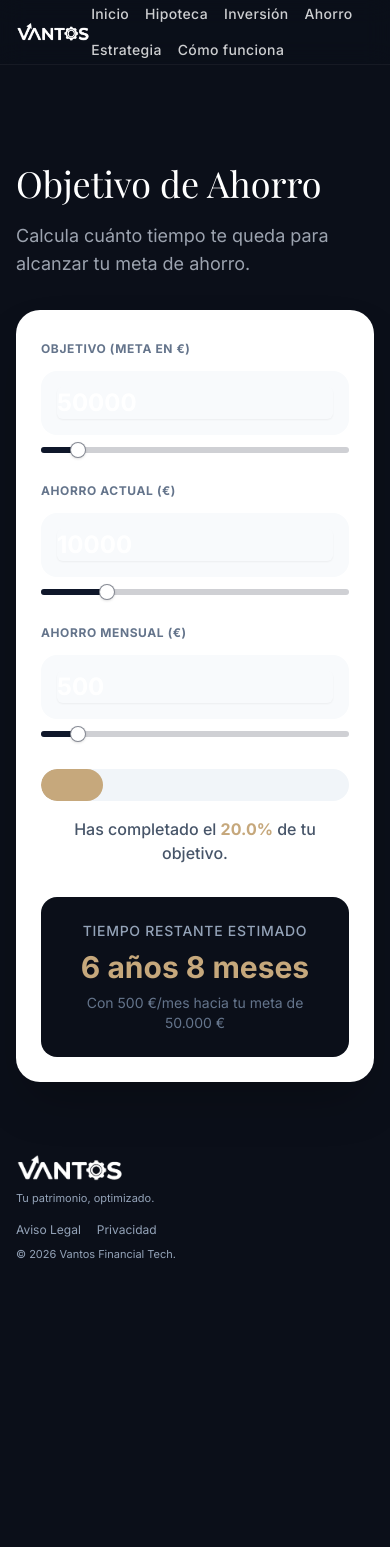
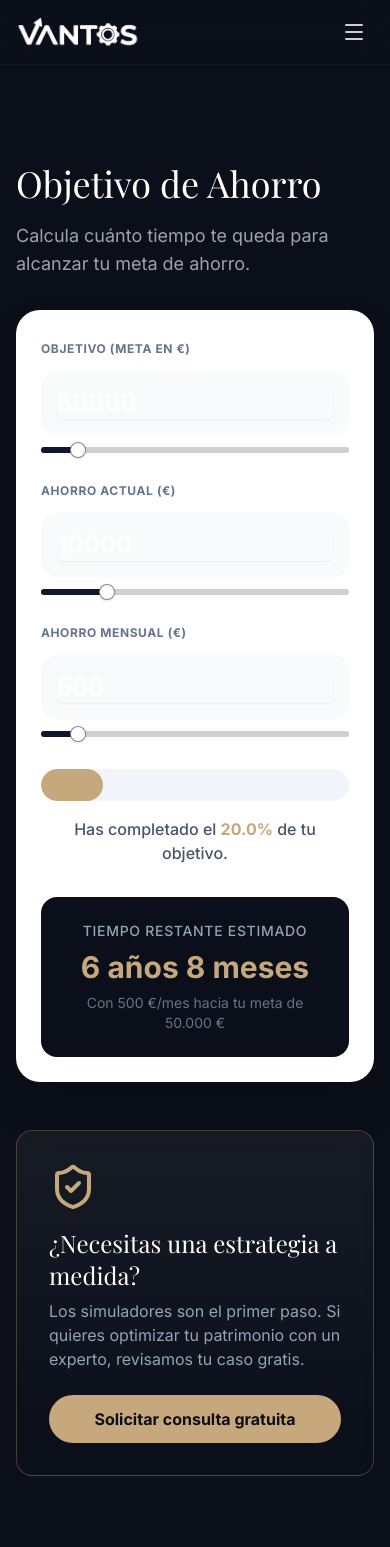
Before and after one commit to bombardeenLaUA/Vantos, a Next.js app: page /herramientas/ahorro in a window 390 px wide. Shown: the top 1547 px of the page. Before the commit the page ends 1286 px from the top, so only its background shows below. Built offline with nearby package versions, Linux system fonts and the light colour scheme; a web font is replaced by a local one.

Commit message:
fase 7 hecha: optimizacion en movil

```diff
--- a/app/como-funciona/page.tsx
+++ b/app/como-funciona/page.tsx
@@ -2,19 +2,19 @@ import Link from "next/link";
 
 export default function ComoFuncionaPage() {
   return (
-    <div className="min-h-screen bg-vantos-dark pt-32 px-4 sm:px-6">
+    <div className="min-h-screen bg-vantos-dark pt-32 px-6">
       <div className="max-w-2xl mx-auto text-center">
-        <h1 className="font-serif text-5xl text-vantos-gold mb-4">
-          Próximamente
+        <h1 className="font-serif text-4xl text-white mb-6">
+          Guía Rápida
         </h1>
-        <p className="text-gray-400 text-lg">
-          Estamos construyendo esta herramienta.
+        <p className="text-slate-400 text-lg leading-relaxed mb-8">
+          Estamos preparando una guía detallada para ayudarte a dominar las matemáticas de tu patrimonio. Mientras tanto, usa nuestros simuladores gratuitos.
         </p>
         <Link
-          href="/"
-          className="mt-8 inline-block bg-vantos-gold text-vantos-dark px-6 py-3 rounded-xl font-bold hover:bg-amber-200 transition-colors"
+          href="/herramientas/hipoteca"
+          className="inline-block border border-white/20 text-white px-6 py-3 rounded-xl font-bold hover:bg-white/5 transition-colors"
         >
-          Volver al Inicio
+          Ir a Herramientas
         </Link>
       </div>
     </div>
--- a/app/estrategia/page.tsx
+++ b/app/estrategia/page.tsx
@@ -2,19 +2,19 @@ import Link from "next/link";
 
 export default function EstrategiaPage() {
   return (
-    <div className="min-h-screen bg-vantos-dark pt-32 px-4 sm:px-6">
+    <div className="min-h-screen bg-vantos-dark pt-32 px-6">
       <div className="max-w-2xl mx-auto text-center">
-        <h1 className="font-serif text-5xl text-vantos-gold mb-4">
-          Próximamente
+        <h1 className="font-serif text-4xl text-white mb-6">
+          El Método Vantos
         </h1>
-        <p className="text-gray-400 text-lg">
-          Estamos construyendo esta herramienta.
+        <p className="text-slate-400 text-lg leading-relaxed mb-8">
+          Estamos preparando una guía detallada para ayudarte a dominar las matemáticas de tu patrimonio. Mientras tanto, usa nuestros simuladores gratuitos.
         </p>
         <Link
-          href="/"
-          className="mt-8 inline-block bg-vantos-gold text-vantos-dark px-6 py-3 rounded-xl font-bold hover:bg-amber-200 transition-colors"
+          href="/herramientas/hipoteca"
+          className="inline-block border border-white/20 text-white px-6 py-3 rounded-xl font-bold hover:bg-white/5 transition-colors"
         >
-          Volver al Inicio
+          Ir a Herramientas
         </Link>
       </div>
     </div>
--- a/app/herramientas/ahorro/page.tsx
+++ b/app/herramientas/ahorro/page.tsx
@@ -2,6 +2,7 @@
 
 import { useState, useEffect } from "react";
 import { Input } from "@/components/ui/input";
+import ConsultationCTA from "@/components/ui/ConsultationCTA";
 import { Slider } from "@/components/ui/slider";
 
 export default function AhorroToolPage() {
@@ -157,6 +158,7 @@ export default function AhorroToolPage() {
             )}
           </div>
         </div>
+        <ConsultationCTA />
       </div>
     </div>
   );
--- a/app/herramientas/hipoteca/page.tsx
+++ b/app/herramientas/hipoteca/page.tsx
@@ -1,6 +1,7 @@
 import type { Metadata } from "next";
 import { Suspense } from "react";
 import MortgageCalculator from "@/components/MortgageCalculator";
+import ConsultationCTA from "@/components/ui/ConsultationCTA";
 
 export const metadata: Metadata = {
   title: "Simulador de Estrategia Hipotecaria | VANTOS",
@@ -31,6 +32,7 @@ export default function HipotecaToolPage() {
             </Suspense>
           </section>
         </div>
+        <ConsultationCTA />
       </div>
     </div>
   );
--- a/app/herramientas/inversion/page.tsx
+++ b/app/herramientas/inversion/page.tsx
@@ -2,6 +2,7 @@
 
 import { useState, useEffect } from "react";
 import LuxuryAreaChart from "@/components/ui/LuxuryAreaChart";
+import ConsultationCTA from "@/components/ui/ConsultationCTA";
 import { Input } from "@/components/ui/input";
 import { Slider } from "@/components/ui/slider";
 
@@ -176,6 +177,7 @@ export default function InversionToolPage() {
             </div>
           </div>
         </div>
+        <ConsultationCTA />
       </div>
     </div>
   );
--- a/components/layout/Header.tsx
+++ b/components/layout/Header.tsx
@@ -1,8 +1,24 @@
+"use client";
+
+import { useState } from "react";
 import Link from "next/link";
 import Image from "next/image";
+import { Menu, X } from "lucide-react";
+
+const navLinks = [
+  { href: "/", label: "Inicio" },
+  { href: "/herramientas/hipoteca", label: "Hipoteca" },
+  { href: "/herramientas/inversion", label: "Inversión" },
+  { href: "/herramientas/ahorro", label: "Ahorro" },
+  { href: "/estrategia", label: "Estrategia" },
+  { href: "/como-funciona", label: "Cómo funciona" },
+];
 
 export default function Header() {
+  const [isMenuOpen, setIsMenuOpen] = useState(false);
+
   return (
+    <>
       <header className="sticky top-0 z-50 bg-vantos-dark/80 backdrop-blur-md border-b border-white/5">
         <div className="max-w-6xl mx-auto px-4 sm:px-6 h-16 flex items-center justify-between">
           <div className="flex items-center gap-3">
@@ -16,45 +32,65 @@ export default function Header() {
               />
             </Link>
           </div>
-        <nav className="flex items-center gap-4 sm:gap-6 flex-wrap">
+
+          {/* Desktop nav */}
+          <nav className="hidden md:flex items-center gap-4 sm:gap-6 flex-wrap">
+            {navLinks.map((link) => (
               <Link
-            href="/"
+                key={link.href}
+                href={link.href}
                 className="text-sm font-medium tracking-wide text-white/80 hover:text-vantos-gold transition-colors"
               >
-            Inicio
+                {link.label}
               </Link>
+            ))}
+          </nav>
+
+          {/* Mobile menu button */}
+          <button
+            type="button"
+            onClick={() => setIsMenuOpen(true)}
+            className="md:hidden p-2 text-white/80 hover:text-vantos-gold transition-colors"
+            aria-label="Abrir menú"
+          >
+            <Menu className="w-6 h-6" />
+          </button>
+        </div>
+      </header>
+
+      {/* Mobile overlay */}
+      {isMenuOpen && (
+        <div
+          className="fixed inset-0 z-[60] bg-vantos-dark/98 backdrop-blur-xl md:hidden"
+          aria-modal="true"
+          role="dialog"
+        >
+          <div className="flex flex-col h-full">
+            <div className="flex justify-end p-4">
+              <button
+                type="button"
+                onClick={() => setIsMenuOpen(false)}
+                className="p-2 text-white/80 hover:text-vantos-gold transition-colors"
+                aria-label="Cerrar menú"
+              >
+                <X className="w-8 h-8" />
+              </button>
+            </div>
+            <nav className="flex-1 flex flex-col items-center justify-center gap-8 font-serif text-3xl text-white">
+              {navLinks.map((link) => (
                 <Link
-            href="/herramientas/hipoteca"
-            className="text-sm font-medium tracking-wide text-white/80 hover:text-vantos-gold transition-colors"
+                  key={link.href}
+                  href={link.href}
+                  onClick={() => setIsMenuOpen(false)}
+                  className="text-white hover:text-vantos-gold transition-colors"
                 >
-            Hipoteca
+                  {link.label}
                 </Link>
-          <Link
-            href="/herramientas/inversion"
-            className="text-sm font-medium tracking-wide text-white/80 hover:text-vantos-gold transition-colors"
-          >
-            Inversión
-          </Link>
-          <Link
-            href="/herramientas/ahorro"
-            className="text-sm font-medium tracking-wide text-white/80 hover:text-vantos-gold transition-colors"
-          >
-            Ahorro
-          </Link>
-          <Link
-            href="/estrategia"
-            className="text-sm font-medium tracking-wide text-white/80 hover:text-vantos-gold transition-colors"
-          >
-            Estrategia
-          </Link>
-          <Link
-            href="/como-funciona"
-            className="text-sm font-medium tracking-wide text-white/80 hover:text-vantos-gold transition-colors"
-          >
-            Cómo funciona
-          </Link>
+              ))}
             </nav>
           </div>
-    </header>
+        </div>
+      )}
+    </>
   );
 }
--- /dev/null
+++ b/components/ui/ConsultationCTA.tsx
@@ -0,0 +1,21 @@
+import { ShieldCheck } from "lucide-react";
+
+export default function ConsultationCTA() {
+  return (
+    <div className="w-full max-w-4xl mx-auto mt-12 p-8 rounded-2xl border border-vantos-gold/30 bg-gradient-to-b from-white/5 to-transparent backdrop-blur-sm">
+      <ShieldCheck className="w-12 h-12 text-vantos-gold mb-4" />
+      <h2 className="font-serif text-2xl text-white mb-2">
+        ¿Necesitas una estrategia a medida?
+      </h2>
+      <p className="text-slate-400 mb-6 max-w-lg">
+        Los simuladores son el primer paso. Si quieres optimizar tu patrimonio con un experto, revisamos tu caso gratis.
+      </p>
+      <a
+        href="mailto:info@vantoshq.com"
+        className="bg-vantos-gold text-vantos-dark font-bold px-8 py-3 rounded-full hover:bg-white transition-colors w-full sm:w-auto text-center block sm:inline-block"
+      >
+        Solicitar consulta gratuita
+      </a>
+    </div>
+  );
+}
```
Lines whose indentation alone changed are shown as unchanged.
